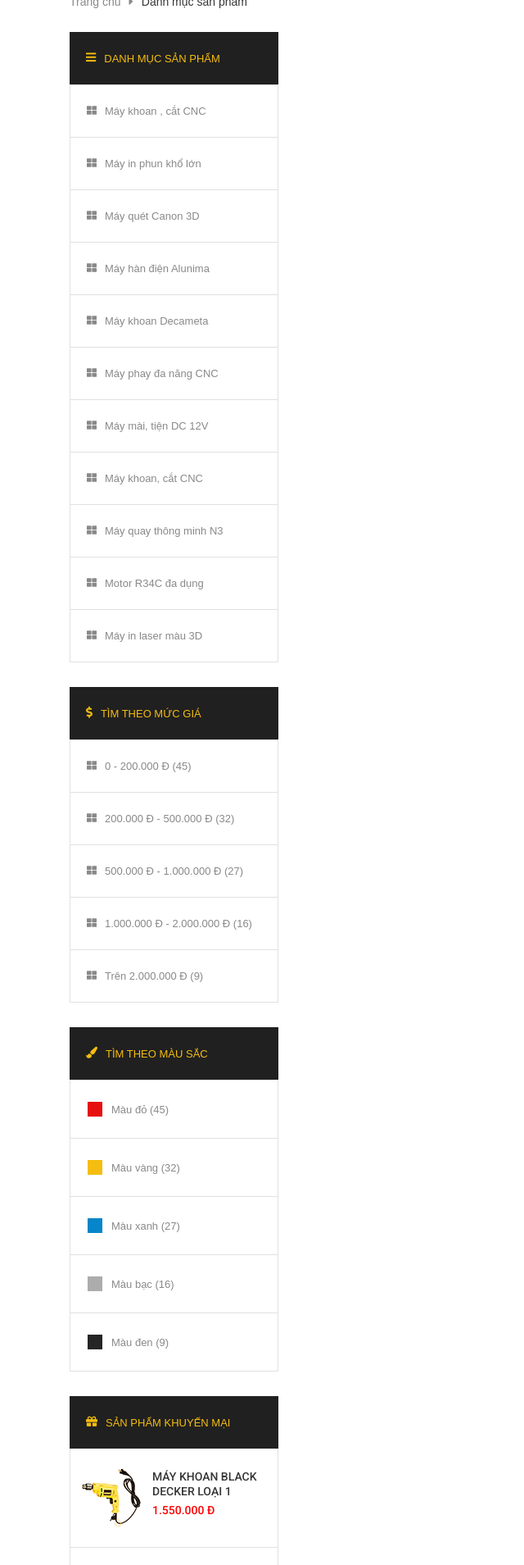
After one commit to awesome-academy/OE43-FE-PR1-May, a Node project: template pages/product.pug in a window 1280 px wide. The commit adds this page. Shown: the part 280-2189 px from the top of the page at 82% size, without its empty margins (0-640 px from the left). Run offline with Node 20 templates, Linux system fonts and the light colour scheme; the template is opened without the code that fills it, so the values that code supplies are empty; style sheets or scripts are compiled from the project's sources; some libraries are stand-ins or nearby versions.

Commit message:
Task 42480

```diff
--- a/pages/blocks/header.pug
+++ b/pages/blocks/header.pug
@@ -3,9 +3,9 @@ mixin headerTopList(className)
         a.header__top-link(href="#")
             i(class= className)
 
-mixin headerMenuItem(menuItem)
+mixin headerMenuItem(menuItem, link)
     li.header__menu-item
-        a(href="#").header__menu-link= menuItem
+        a(href= link).header__menu-link= menuItem
 
 mixin headerMenuItemSub(menuSubItem)
     li.header__sub-item
@@ -64,7 +64,7 @@ header.header
             .col-md-12
                 .header__menu-row
                     ul.header__menu-list
-                        +headerMenuItem('Trang chủ')
+                        +headerMenuItem('Trang chủ', 'index.html')
                         li.header__menu-item
                             a(href="#").header__menu-link Giới thiệu
                             ul.header__sub-menu
@@ -81,7 +81,7 @@ header.header
                                 +headerMenuItemSub('Chính sách ưu đãi')
                                 +headerMenuItemSub('Thông tin tuyển dụng')
                         li.header__menu-item
-                            a(href="#").header__menu-link Sản phẩm
+                            a(href="/product.html").header__menu-link Sản phẩm
                             div.header__product
                                 .row
                                     .col-md-9
@@ -97,9 +97,9 @@ header.header
                                     .col-md-3
                                         .header__product-img
                                             img(src="assets/images/header_prd.jpg", alt="header product")
-                        +headerMenuItem('Tin khuyến mại')
-                        +headerMenuItem('Dịch vụ')
-                        +headerMenuItem('Liên hệ')
+                        +headerMenuItem('Tin khuyến mại', '#')
+                        +headerMenuItem('Dịch vụ', '#')
+                        +headerMenuItem('Liên hệ', '#')
                     .header__cart
                         i.fas.fa-shopping-basket
                         span.header__cart-num 3
--- /dev/null
+++ b/pages/product.pug
@@ -0,0 +1,77 @@
+extends layouts/layout
+
+mixin productSidebarColorItem(item, color)
+    li.product-sidebar__item
+        a.product-sidebar__link(href="#")
+            span.product-sidebar__color-box(style="background-color: " + color)
+            = item
+
+mixin productSidebarPromotional(img)
+    li.product-sidebar__promotional--item
+        a.product-sidebar__promotional--link(href="#")
+            .product-sidebar__promotional--img
+                img(src= img, alt="promotional image")
+            .product-sidebar__promotional--info
+                h3.product-sidebar__promotional--name Máy khoan black decker loại 1
+                p.product-sidebar__promotional--price 1.550.000 Đ
+
+block vars
+    -title = "Products"
+    -const sidebarItems = ['Máy khoan , cắt CNC','Máy in phun khổ lớn', 'Máy quét Canon 3D', 'Máy hàn điện Alunima', 'Máy khoan Decameta', 'Máy phay đa năng CNC', 'Máy mài, tiện DC 12V', 'Máy khoan, cắt CNC', 'Máy quay thông minh N3', 'Motor R34C đa dụng', 'Máy in laser màu 3D'];
+    -const sidebarPrices = ['0 - 200.000 Đ (45)', '200.000 Đ - 500.000 Đ (32)', '500.000 Đ - 1.000.000 Đ (27)', '1.000.000 Đ - 2.000.000 Đ (16)', 'Trên 2.000.000 Đ (9)'];
+    -const sidebarColors = [{code: '#e61010', text: 'Màu đỏ (45)'}, {code: '#f5bd10', text: 'Màu vàng (32)'}, {code: '#0685ca', text: 'Màu xanh (27)'}, {code: '#acacac', text: 'Màu bạc (16)'}, {code: '#252525', text: 'Màu đen (9)'}]
+    -const sidebarImgSrc = 'assets/images/products/sidebar-products/';
+    -const sidebarImgs = ['product1.png', 'product2.png', 'product3.png', 'product4.png', 'product5.png'];
+
+block container
+    section.product
+        .container
+            .col-md-12
+                .product-direction-top
+                    a.product-direction-top__link.product-direction-top__link-pr(href="index.html") Trang chủ
+                    i.fas.fa-caret-right.product-direction-top__icon
+                    a.product-direction-top__link.product-direction-top__link-child.active Danh mục sản phẩm
+                .row
+                    .col-md-3
+                        .product-sidebar
+                            .product-sidebar__category
+                                span.product-sidebar__link.product-sidebar__title
+                                    i.fas.fa-bars.window-icon-yl
+                                    |Danh mục sản phẩm
+                                label.product-sidebar__op(for="productSidebarOp")
+                                    i.fas.fa-chevron-down
+                                input#productSidebarOp(type="checkbox" hidden)
+                                ul.product-sidebar__list
+                                    each item in sidebarItems
+                                        +productSidebarItem(item)
+                            .product-sidebar__price
+                                span.product-sidebar__link.product-sidebar__title
+                                    i.fas.fa-dollar-sign.window-icon-yl
+                                    |Tìm theo mức giá
+                                label.product-sidebar__op(for="productSidebarOp")
+                                    i.fas.fa-chevron-down
+                                input#productSidebarOp(type="checkbox" hidden)
+                                ul.product-sidebar__list
+                                    each item in sidebarPrices
+                                        +productSidebarItem(item)
+                            .product-sidebar__color
+                                span.product-sidebar__link.product-sidebar__title
+                                    i.fas.fa-paint-brush.window-icon-yl
+                                    |Tìm theo màu sắc
+                                label.product-sidebar__op(for="productSidebarOp")
+                                    i.fas.fa-chevron-down
+                                input#productSidebarOp(type="checkbox" hidden)
+                                ul.product-sidebar__list
+                                    each item in sidebarColors
+                                        +productSidebarColorItem(item.text, item.code)
+                            .product-sidebar__promotional
+                                span.product-sidebar__link.product-sidebar__title
+                                    i.fas.fa-gift.window-icon-yl
+                                    |Sản phẩm khuyến mại
+                                label.product-sidebar__op(for="productSidebarOp")
+                                    i.fas.fa-chevron-down
+                                input#productSidebarOp(type="checkbox" hidden)
+                                ul.product-sidebar__list
+                                    each item in sidebarImgs
+                                        +productSidebarPromotional(sidebarImgSrc+item)
+                    .col-md-9
--- a/sass/base/_mixins.scss
+++ b/sass/base/_mixins.scss
@@ -13,7 +13,7 @@
         weight: 400;
     }
     line-height: 2rem;
-    color: $text-color;
+    color: $text-color !important;
 }
 
 @mixin tablet {
--- a/sass/pages/_home.scss
+++ b/sass/pages/_home.scss
@@ -16,11 +16,10 @@
     }
 
     &__box {
-        padding: 0 15px;
         box-shadow: 0 0 2px 1px $shadow-color;
         padding: 20px 0;
         height: 100%;
-        min-height: 376px;
+        min-height: 338px;
 
         &:hover {
             box-shadow: 0 0 5px 2px $shadow-color;
@@ -32,6 +31,10 @@
 
         &:hover .products__btns {
             display: block;
+        }
+
+        &:hover {
+            margin-bottom: 0;
         }
     }
 
@@ -67,7 +70,7 @@
     }
 
     &__btns {
-        margin-top: 20px;
+        margin-top: 15px;
         display: none;
     }
 
@@ -165,10 +168,12 @@
         @include page-text;
         font-size: 1.3rem;
         padding: 25px 20px;
-        display: block;
+        display: flex;
+        align-items: center;
+        line-height: 1.3rem;
 
         &:hover {
-            color: $primary-color;
+            color: $primary-color !important;
             background-color: $secondary-color;
 
             i {
@@ -184,7 +189,7 @@
         @include mobile {
             border-bottom: 1px solid $border-color;
             background-color: $secondary-bold-color;
-            color: $primary-color;
+            color: $primary-color !important;
 
             i {
                 color: $primary-color;
@@ -198,11 +203,15 @@
         right: 10px;
         font-size: 1.3rem;
         color: $primary-color;
-        display: flex;
-        align-items: center;
-        justify-content: center;
+        display: none;
         width: 70px;
         height: 70px;
+
+        @include mobile {
+            display: flex;
+            align-items: center;
+            justify-content: center;
+        }
     }
 }
 
@@ -399,6 +408,20 @@ input#productSidebarOp:checked ~ .product-sidebar__list {
 
     &__item-bt {
         margin-bottom: 0;
+
+        &:hover {
+            margin-bottom: 0 !important;
+        }
+    }
+}
+
+.best-sell-products__side {
+    .products__box {
+        min-height: 370px;
+    }
+
+    .products__item:hover {
+        margin-bottom: 30px;
     }
 }
 
@@ -635,7 +658,7 @@ input#productSidebarOp:checked ~ .product-sidebar__list {
 .register-receive-news {
     padding: 60px 0;
     background-image: url('../assets/images/background-form.jpg');
-    object-fit: cover;
+    background-size: cover;
 
     @include mobile {
         padding: 30px 0;
@@ -649,9 +672,12 @@ input#productSidebarOp:checked ~ .product-sidebar__list {
             weight: 300;
         }
         margin-bottom: 30px;
+        line-height: 3rem;
 
         @include mobile {
             margin-bottom: 20px;
+            font-size: 2rem;
+            padding: 0 40px;
         }
     }
 
--- /dev/null
+++ b/sass/pages/_product.scss
@@ -0,0 +1,78 @@
+.product-direction-top {
+    font: {
+        family: $secondary-font;
+        size: 1.4rem;
+        weight: 400;
+    }
+    margin: 30px 0;
+
+    &__link {
+        color: $text-color;
+
+        &:hover {
+            color: $primary-color;
+        }
+
+        &.active {
+            color: $title-color;
+        }
+    }
+
+    &__icon {
+        color: $text-color;
+        margin: 0 10px;
+    }
+}
+
+.product-sidebar {
+    &__title {
+        background-color: $secondary-color;
+        color: $primary-color !important;
+        text-transform: uppercase;
+
+        i {
+            font-size: 1.4rem;
+        }
+    }
+
+    &__price, &__color, &__promotional {
+        margin-top: 30px;
+        position: relative;
+    }
+
+    &__color-box {
+        display: inline-block;
+        width: 20px;
+        height: 20px;
+        border: 1px solid $white;
+        margin-right: 10px;
+    }
+
+    &__promotional--link {
+        display: flex;
+        padding: 20px 10px;
+        border: 1px solid $border-color;
+        border-top: none;
+    }
+
+    &__promotional--info {
+        padding: 5px 10px;
+        flex: 1;
+    }
+
+    &__promotional--name {
+        @include page-title;
+        font-size: 1.4rem;
+        line-height: 1.8rem;
+    }
+
+    &__promotional--price {
+        font: {
+            size: 1.4rem;
+            weight: 500;
+        }
+        color: $red;
+        line-height: 1.8rem;
+        margin-top: 5px;
+    }
+}
--- a/sass/style.scss
+++ b/sass/style.scss
@@ -10,3 +10,4 @@
 @import "layouts/banner";
 
 @import "pages/home";
+@import "pages/product";
```
Also changed, not shown: assets/images/products/sidebar-products/product1.png (added), assets/images/products/sidebar-products/product2.png (added), assets/images/products/sidebar-products/product3.png (added), assets/images/products/sidebar-products/product4.png (added), assets/images/products/sidebar-products/product5.png (added).
